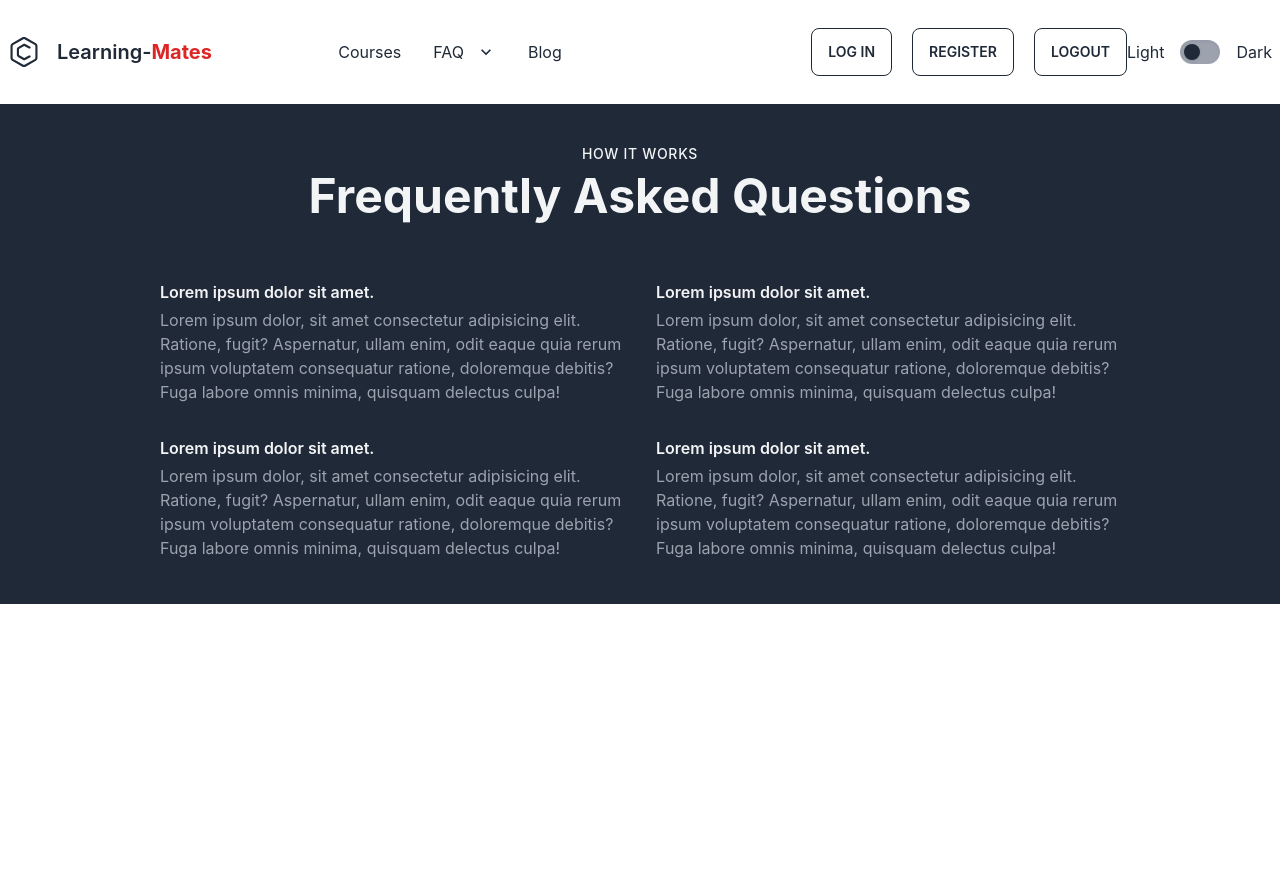
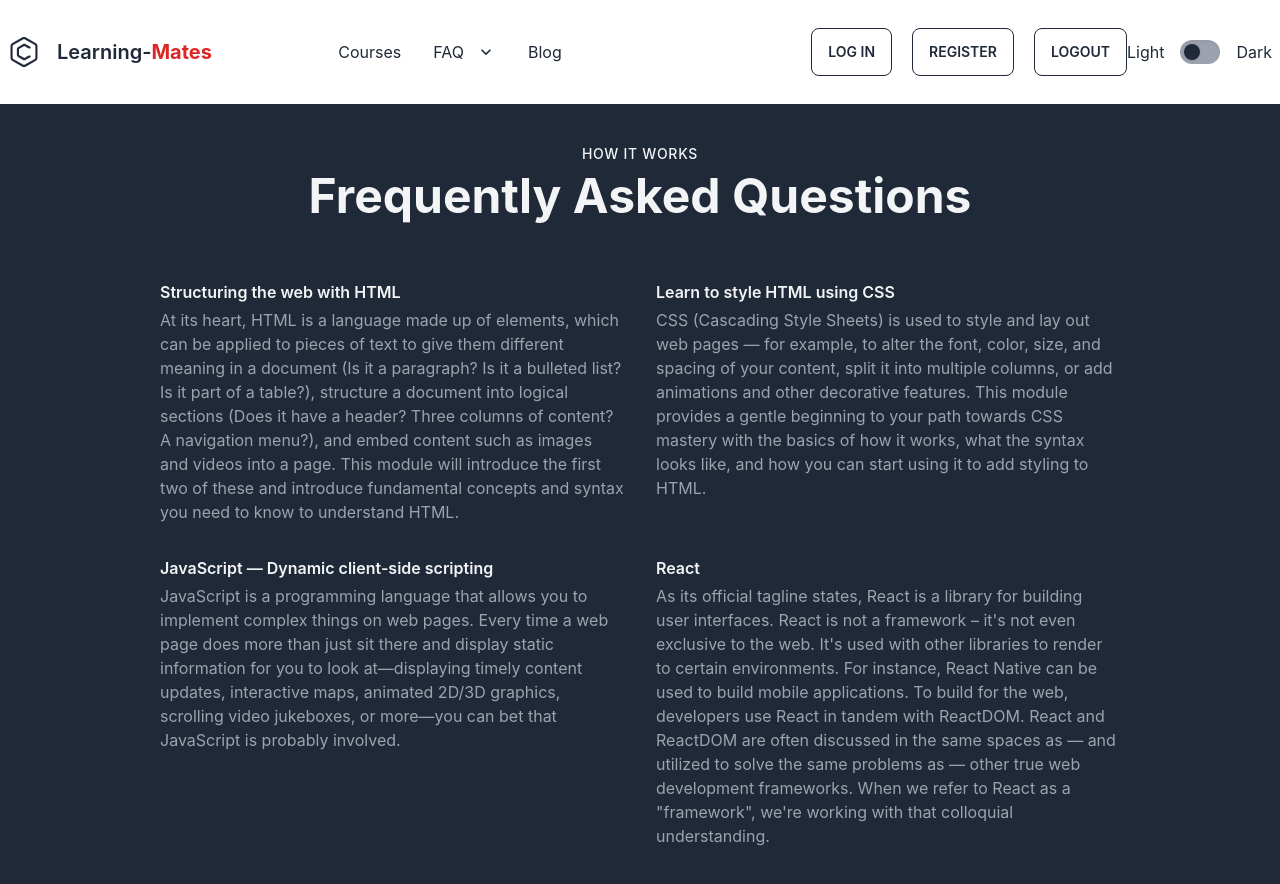
Before and after one commit to TajbeerAhamed/learning-mates-client, a React (Create React App) app: page /faq in a window 1280 px wide. Shown: the top 884 px of the page. Before the commit the page ends 800 px from the top, so only its background shows below. Built offline with nearby package versions, Linux system fonts and the light colour scheme; no server answers.

Commit message:
data-added

```diff
--- a/src/components/CoursesDetails/CoursesDetails.js
+++ b/src/components/CoursesDetails/CoursesDetails.js
@@ -7,7 +7,10 @@ const CoursesDetails = () => {
     console.log(coursesDetails);
     return (
         <div>
-            <h1 className='text-5xl mb-10 text-center font-bold'>All Details of This Course is Here</h1>
+           <div className='flex justify-center'>
+           <h1 className='text-5xl mb-10 text-center font-bold'>All Details of This Course is Here</h1>
+            <button  className="btn btn-outline btn-primary ml-5">Download Pdf</button>
+           </div>
         <div className="max-w-xs mx-auto rounded-md shadow-md bg-gray-900 text-gray-100">
 	<img src={img} alt="" className="object-cover object-center w-full rounded-t-md h-72 bg-gray-500" />
 	<div className="flex flex-col justify-between p-6 space-y-8">
--- a/src/components/Faq/Faq.js
+++ b/src/components/Faq/Faq.js
@@ -9,20 +9,22 @@ const Faq = () => {
 		<h2 className="mb-12 text-4xl font-bold leading-none text-center sm:text-5xl">Frequently Asked Questions</h2>
 		<div className="grid gap-10 md:gap-8 sm:p-3 md:grid-cols-2 lg:px-12 xl:px-32">
 			<div>
-				<h3 className="font-semibold">Lorem ipsum dolor sit amet.</h3>
-				<p className="mt-1 text-gray-400">Lorem ipsum dolor, sit amet consectetur adipisicing elit. Ratione, fugit? Aspernatur, ullam enim, odit eaque quia rerum ipsum voluptatem consequatur ratione, doloremque debitis? Fuga labore omnis minima, quisquam delectus culpa!</p>
+				<h3 className="font-semibold">Structuring the web with HTML</h3>
+				<p className="mt-1 text-gray-400">At its heart, HTML is a language made up of elements, which can be applied to pieces of text to give them different meaning in a document (Is it a paragraph? Is it a bulleted list? Is it part of a table?), structure a document into logical sections (Does it have a header? Three columns of content? A navigation menu?), and embed content such as images and videos into a page. This module will introduce the first two of these and introduce fundamental concepts and syntax you need to know to understand HTML.</p>
 			</div>
 			<div>
-				<h3 className="font-semibold">Lorem ipsum dolor sit amet.</h3>
-				<p className="mt-1 text-gray-400">Lorem ipsum dolor, sit amet consectetur adipisicing elit. Ratione, fugit? Aspernatur, ullam enim, odit eaque quia rerum ipsum voluptatem consequatur ratione, doloremque debitis? Fuga labore omnis minima, quisquam delectus culpa!</p>
+				<h3 className="font-semibold">Learn to style HTML using CSS</h3>
+				<p className="mt-1 text-gray-400">CSS (Cascading Style Sheets) is used to style and lay out web pages — for example, to alter the font, color, size, and spacing of your content, split it into multiple columns, or add animations and other decorative features. This module provides a gentle beginning to your path towards CSS mastery with the basics of how it works, what the syntax looks like, and how you can start using it to add styling to HTML.</p>
 			</div>
 			<div>
-				<h3 className="font-semibold">Lorem ipsum dolor sit amet.</h3>
-				<p className="mt-1 text-gray-400">Lorem ipsum dolor, sit amet consectetur adipisicing elit. Ratione, fugit? Aspernatur, ullam enim, odit eaque quia rerum ipsum voluptatem consequatur ratione, doloremque debitis? Fuga labore omnis minima, quisquam delectus culpa!</p>
+				<h3 className="font-semibold">JavaScript — Dynamic client-side scripting</h3>
+				<p className="mt-1 text-gray-400">JavaScript is a programming language that allows you to implement complex things on web pages. Every time a web page does more than just sit there and display static information for you to look at—displaying timely content updates, interactive maps, animated 2D/3D graphics, scrolling video jukeboxes, or more—you can bet that JavaScript is probably involved.</p>
 			</div>
 			<div>
-				<h3 className="font-semibold">Lorem ipsum dolor sit amet.</h3>
-				<p className="mt-1 text-gray-400">Lorem ipsum dolor, sit amet consectetur adipisicing elit. Ratione, fugit? Aspernatur, ullam enim, odit eaque quia rerum ipsum voluptatem consequatur ratione, doloremque debitis? Fuga labore omnis minima, quisquam delectus culpa!</p>
+				<h3 className="font-semibold">React</h3>
+				<p className="mt-1 text-gray-400">As its official tagline states, React is a library for building user interfaces. React is not a framework – it's not even exclusive to the web. It's used with other libraries to render to certain environments. For instance, React Native can be used to build mobile applications.
+
+To build for the web, developers use React in tandem with ReactDOM. React and ReactDOM are often discussed in the same spaces as — and utilized to solve the same problems as — other true web development frameworks. When we refer to React as a "framework", we're working with that colloquial understanding.</p>
 			</div>
 		</div>
 	</div>
--- a/src/components/Register/Register.js
+++ b/src/components/Register/Register.js
@@ -16,13 +16,13 @@ const Register = () => {
     const name = form.name.value;
     const photoURL = form.photoURL.value;
     const email = form.email.value;
-    const password = form.email.value;
-    // const confirmedPassword = form.confirmedPassword.value
+    const password = form.password.value;
+    const confirmedPassword = form.confirmedPassword.value
     console.log(name, photoURL, email, password);
 
-    // if(password !==confirmedPassword ){
-    // 	return setError("Password doesnot Matced")
-    // }
+    if(password !==confirmedPassword ){
+    	return setError("Password doesnot Matced")
+    }
 
     createUser(email, password)
       .then((result) => {
@@ -98,7 +98,29 @@ const Register = () => {
                   href="#"
                   className="text-xs hover:underline text-gray-400"
                 >
-                  Forgot password?
+
+                </Link>
+              </div>
+              <input
+                type="password"
+                name="password"
+                id="password"
+                placeholder="*****"
+                className="w-full px-3 py-2 border rounded-md border-gray-700 bg-gray-900 text-gray-100"
+                required
+              />
+            </div>
+            <div>
+              <div className="flex justify-between mb-2">
+                <label htmlFor="password" className="text-sm">
+               Confirm Password
+                </label>
+                <Link
+                  rel="noopener noreferrer"
+                  href="#"
+                  className="text-xs hover:underline text-gray-400"
+                >
+
                 </Link>
               </div>
               <input
@@ -120,6 +142,7 @@ const Register = () => {
                 Register
               </button>
             </div>
+            <p className="text-red-500">{error}</p>
             <p className="px-6 text-sm text-center text-gray-400">
               Already have an Account Login?
               <Link
```
